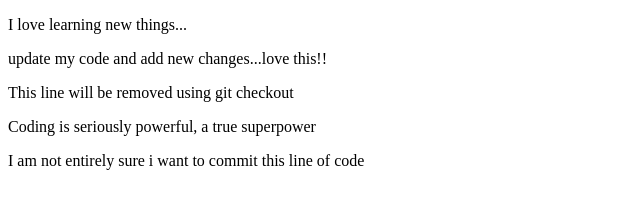
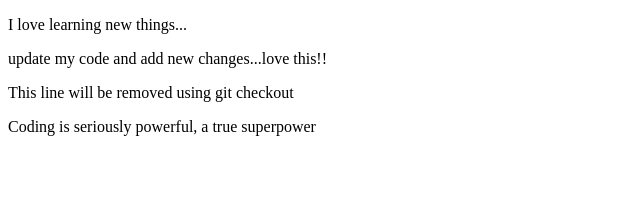
Before and after one commit to yacine-sandbox/first-website, a plain HTML site: page index.html in a window 1280 px wide. Shown: the whole page, without its empty margins (0-640 px from the left). Drawn offline with Linux system fonts and the light colour scheme.

Commit message:
Revert "added a line i am not sure about"
This reverts commit 97603f3ac1ef47565d6ca6f7963f039f829e3808.

```diff
--- a/index.html
+++ b/index.html
@@ -8,6 +8,5 @@
 <p>update my code and add new changes...love this!! </p>
 <p>This line will be removed using git checkout </p>
 <p>Coding is seriously powerful, a true superpower </p>
-<p>I am not entirely sure i want to commit this line of code</p>
 </body>
 </html>
```
Also changed, not shown: readme.txt (deleted).
